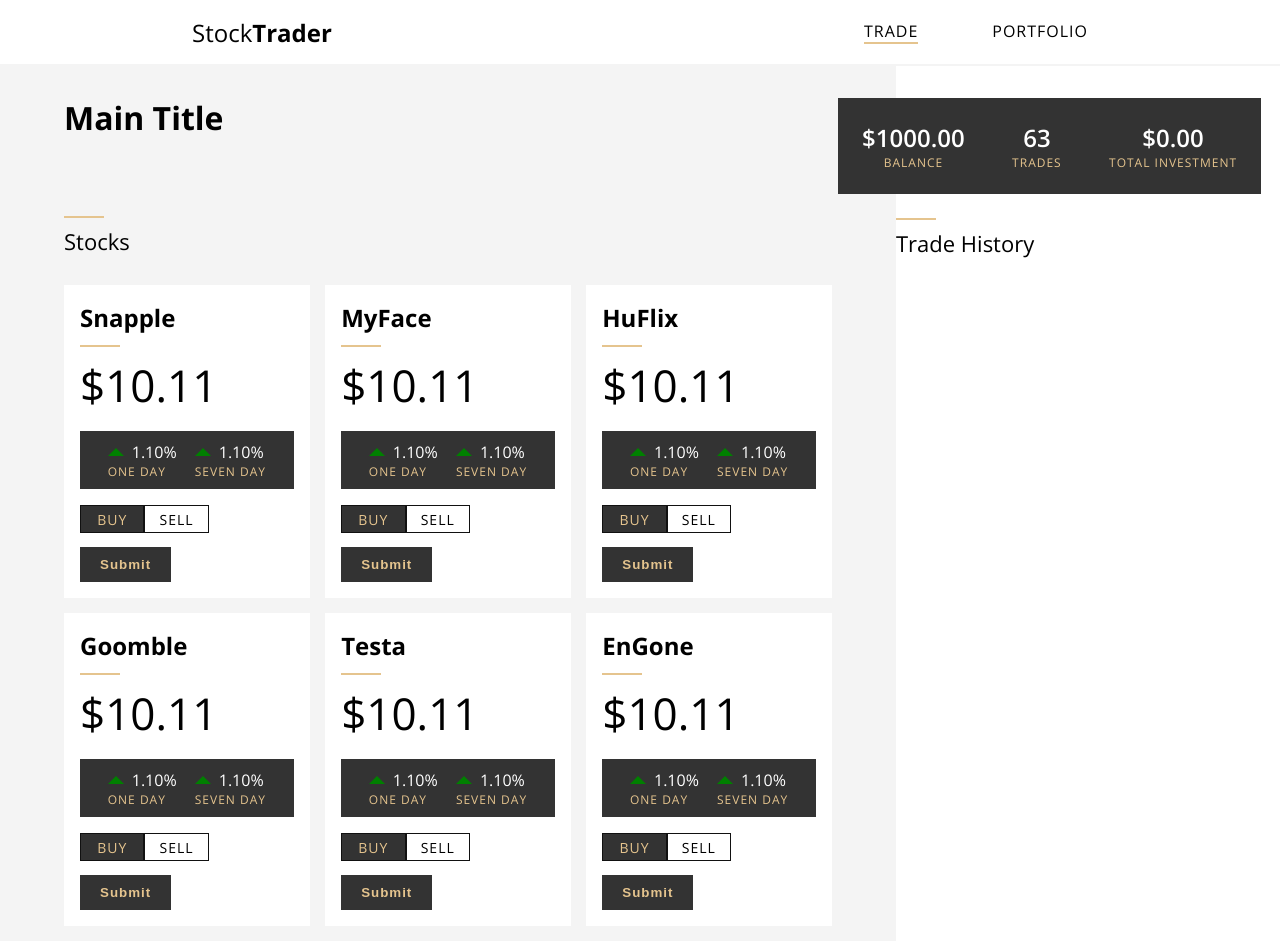
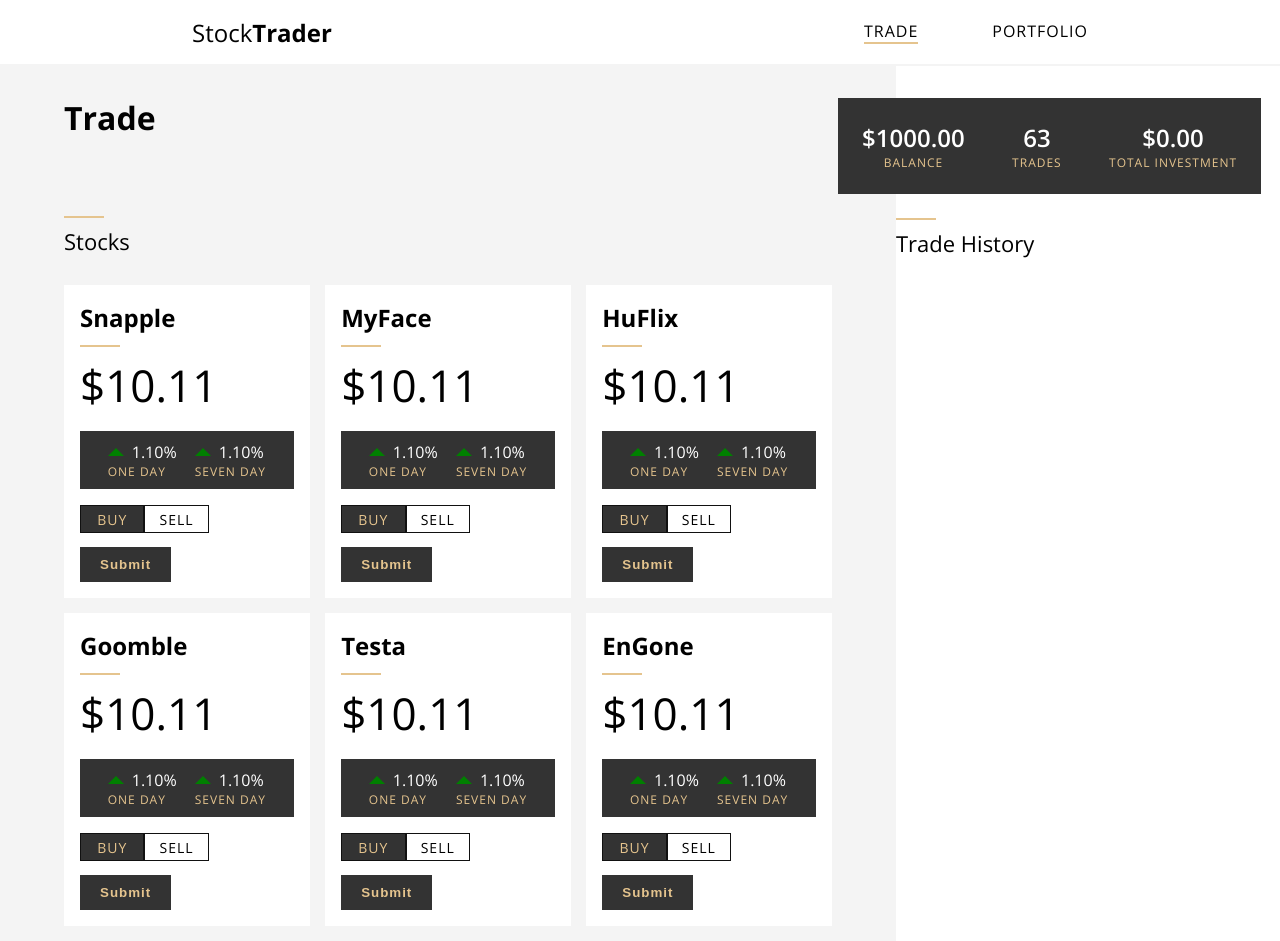
Before and after one commit to ToddPeterson/stock_trader, a Vue app: page /trade in a window 1280 px wide. Built offline with nearby package versions, Linux system fonts and the light colour scheme.

Commit message:
Set main layout title dynamically

```diff
--- a/src/router/index.js
+++ b/src/router/index.js
@@ -25,6 +25,9 @@ const routes = [
         components: {
             default: Trade,
             layout: MainLayout
+        },
+        props: {
+            title: 'Test Title'
         }
     },
     {
--- a/src/views/layouts/Main.vue
+++ b/src/views/layouts/Main.vue
@@ -3,7 +3,7 @@
         <div class="content">
             <div class="col col-main">
                 <div class="col-header">
-                    <h1>Main Title</h1>
+                    <h1>{{ title }}</h1>
                 </div>
                 <slot></slot>
             </div>
@@ -25,6 +25,21 @@ import StatBar from '../../components/StatBar.vue'
 export default {
     components: {
         StatBar
+    },
+    computed: {
+        title() {
+            switch (this.$route.name) {
+                case 'trade':
+                    return "Trade"
+                    break;
+                case 'portfolio':
+                    return "Overview"
+                    break;
+                default:
+                    return ""
+                    break;
+            }
+        }
     }
 }
 </script>
```
